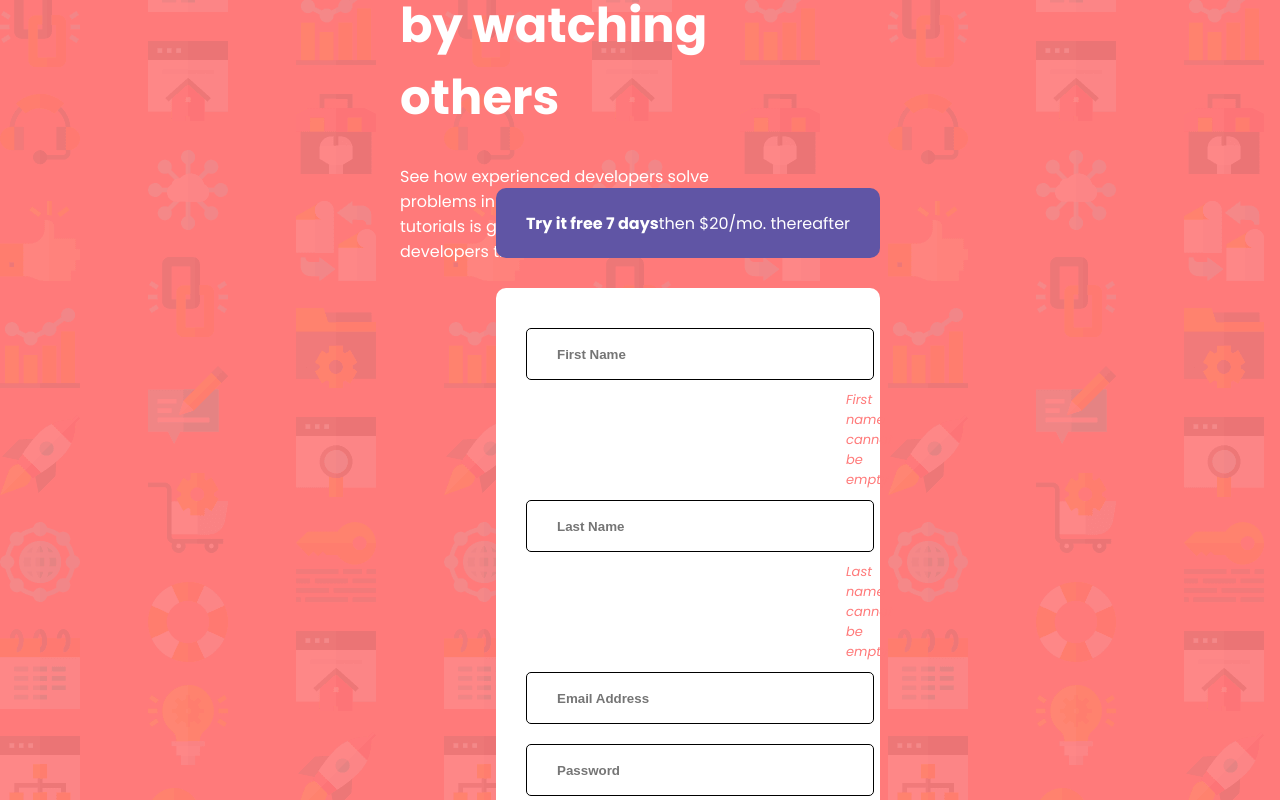
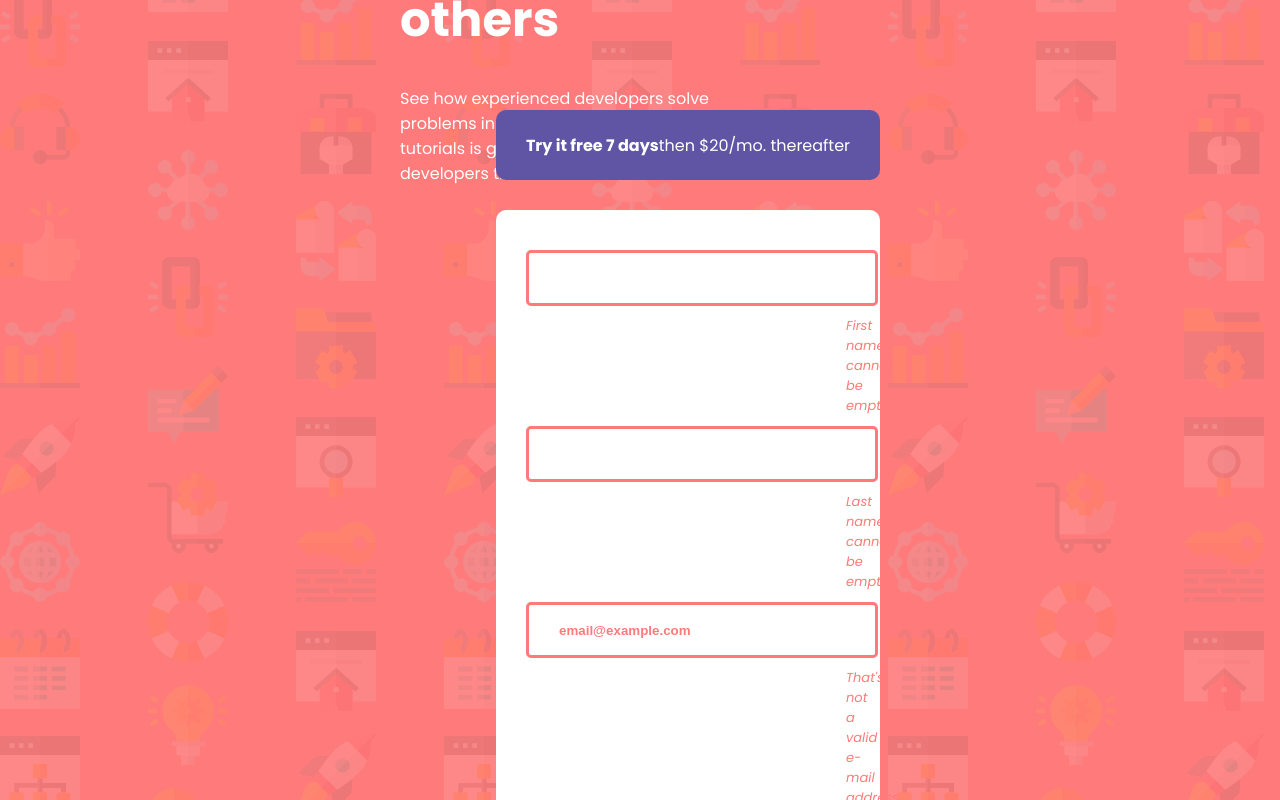
Before and after one commit to Jonee2/FEM-sign-up-form, a plain HTML site: page index.html in a window 1280 px wide. Both pictures are taken after a click on the button "CLAIM YOUR FREE TRIAL". Shown: the top 800 px of the page. Drawn offline with nearby package versions, Linux system fonts and the light colour scheme.

Commit message:
project done

```diff
--- a/index.js
+++ b/index.js
@@ -11,10 +11,12 @@ $(document).ready(function () {
         let usernameValue = $("#firstname").val();
         if (usernameValue.length == "") {
             $(".firstmissing").show();
+            $('#firstname').addClass("inputmissing");
             usernameError = false;
             return false;
         } else {
             $(".firstmissing").hide();
+            $('#firstname').removeClass('inputmissing')
         }
     }
   $(".lastmissing").hide();
@@ -27,10 +29,12 @@ $(document).ready(function () {
         let usernameValue = $("#lastname").val();
         if (usernameValue.length == "") {
             $(".lastmissing").show();
+            $('#lastname').addClass('inputmissing')
             lastnameError = false;
             return false;
         } else {
-            $(".firstmissing").hide();
+            $(".lastmissing").hide();
+            $('#lastname').removeClass('inputmissing')
         }
     }
     $(".emailmissing").hide();
@@ -38,19 +42,24 @@ $(document).ready(function () {
     $("#email").keyup(function () {
         validateEmail();
     });
+
+    function validateEmail() {
         const email = document.querySelector("#email");
-        email.addEventListener("blur", () => {
         let regex =
-                /^([_\-\.0-9a-zA-Z]+)@([_\-\.0-9a-zA-Z]+)\.([a-zA-Z]){2,7}$/;
+            /^[a-zA-Z0-9. _-]+@[a-zA-Z0-9. -]+\. [a-zA-Z]{2,4}$/;
         let s = email.value;
         if (regex.test(s)) {
-                email.classList.remove(".emailmissing");
+            $(".emailmissing").hide();
+            $('#email').removeClass(".inputmissing");
             emailError = true;
         } else {
-                email.classList.add(".emailmissing");
+            $(".emailmissing").show();
+            $('#email').addClass("inputmissing");
+            $('#email').addClass("emailplacemissing");
+            $('#email').attr('placeholder', 'email@example.com')
             emailError = false;
         }
-        });
+    }
     $(".passwordmissing").hide();
     let passwordError = true;
     $("#password").keyup(function () {
@@ -60,10 +69,12 @@ $(document).ready(function () {
         let passwordValue = $("#password").val();
         if (passwordValue.length == "") {
             $(".passwordmissing").show();
+            $('#password').addClass('inputmissing')
             passwordError = false;
             return false;
         } else {
             $(".passwordmissing").hide();
+            $('#password').removeClass('inputmissing')
         }
     }
     $("button").click(function () {
@@ -82,4 +93,4 @@ $(document).ready(function () {
             return false;
         }
     });
-    });
+})
--- a/styles.css
+++ b/styles.css
@@ -134,8 +134,13 @@ a{
     border: solid hsl(0, 100%, 74%);
 }
 .inputmissing::placeholder{
-    background-image: url(images/icon-error.svg) no-repeat 10px left;
+    background-image: url(images/icon-error.svg);
+    background-repeat: no-repeat;
+    background-position: 490px 15px;
+    color: white;
 }
-#emailmissing::placeholder{
-  /* color:hsl(0, 100%, 74%); */
+.emailplacemissing::placeholder{
+   color:hsl(0, 100%, 74%);
+   background-image: url(images/icon-error.svg) left ;
+   background-repeat: no-repeat;
 }
```
Lines whose indentation alone changed are shown as unchanged.
